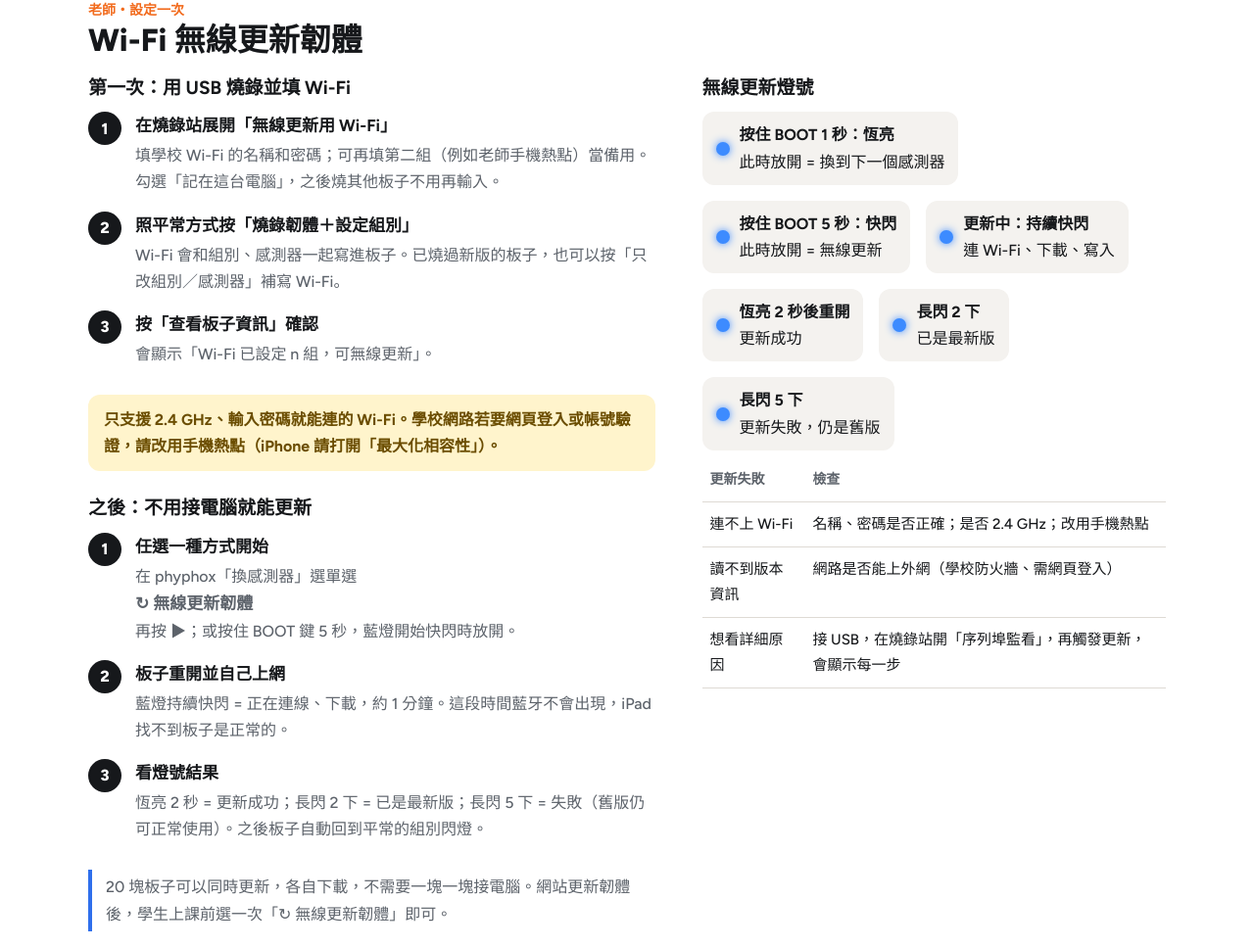
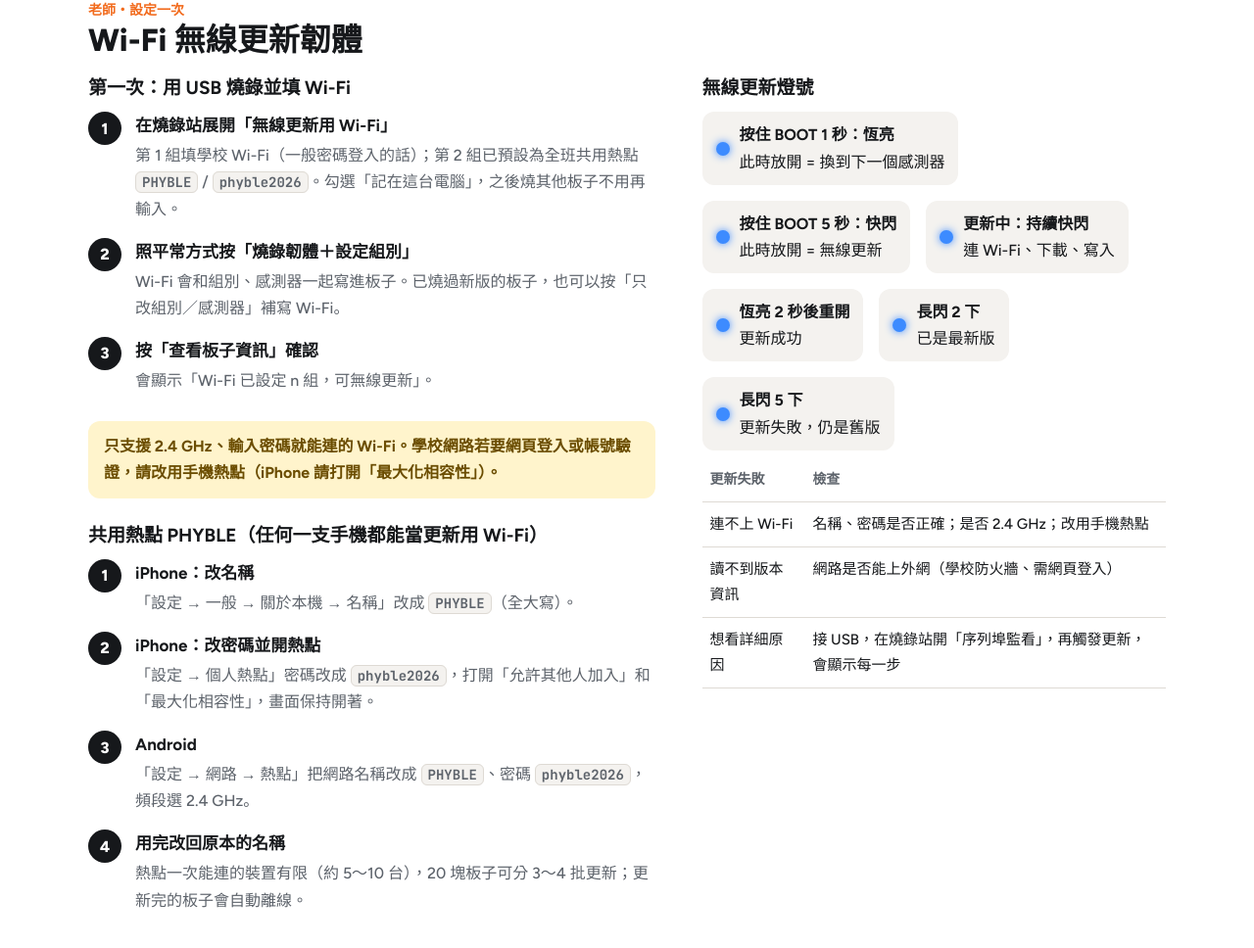
Before and after one commit to yuming14122000-dotcom/phyble, a plain HTML site: page help.html in a window 1280 px wide. Shown: the part 1544-2512 px from the top of the page at 98% size. Drawn offline with Linux system fonts and the light colour scheme.

Commit message:
燒錄站預設第二組 Wi-Fi 為共用熱點 PHYBLE；說明加入熱點設定步驟
Co-Authored-By: Claude Opus 5.5 <noreply@anthropic.com>
Claude-Session: https://claude.ai/code/session_0151CeeLWJtBXD1CkuSvs2Z5

```diff
--- a/help.html
+++ b/help.html
@@ -170,11 +170,18 @@ figcaption{font-size:14px;color:var(--mute);margin-top:6px;text-align:center}
     <div>
       <h3 style="margin-top:0">第一次：用 USB 燒錄並填 Wi-Fi</h3>
       <ol class="steps">
-        <li><b>在燒錄站展開「無線更新用 Wi-Fi」</b><p>填學校 Wi-Fi 的名稱和密碼；可再填第二組（例如老師手機熱點）當備用。勾選「記在這台電腦」，之後燒其他板子不用再輸入。</p></li>
+        <li><b>在燒錄站展開「無線更新用 Wi-Fi」</b><p>第 1 組填學校 Wi-Fi（一般密碼登入的話）；第 2 組已預設為全班共用熱點 <code>PHYBLE</code> / <code>phyble2026</code>。勾選「記在這台電腦」，之後燒其他板子不用再輸入。</p></li>
         <li><b>照平常方式按「燒錄韌體＋設定組別」</b><p>Wi-Fi 會和組別、感測器一起寫進板子。已燒過新版的板子，也可以按「只改組別／感測器」補寫 Wi-Fi。</p></li>
         <li><b>按「查看板子資訊」確認</b><p>會顯示「Wi-Fi 已設定 n 組，可無線更新」。</p></li>
       </ol>
       <p class="warn">只支援 2.4 GHz、輸入密碼就能連的 Wi-Fi。學校網路若要網頁登入或帳號驗證，請改用手機熱點（iPhone 請打開「最大化相容性」）。</p>
+      <h3>共用熱點 PHYBLE（任何一支手機都能當更新用 Wi-Fi）</h3>
+      <ol class="steps">
+        <li><b>iPhone：改名稱</b><p>「設定 → 一般 → 關於本機 → 名稱」改成 <code>PHYBLE</code>（全大寫）。</p></li>
+        <li><b>iPhone：改密碼並開熱點</b><p>「設定 → 個人熱點」密碼改成 <code>phyble2026</code>，打開「允許其他人加入」和「最大化相容性」，畫面保持開著。</p></li>
+        <li><b>Android</b><p>「設定 → 網路 → 熱點」把網路名稱改成 <code>PHYBLE</code>、密碼 <code>phyble2026</code>，頻段選 2.4 GHz。</p></li>
+        <li><b>用完改回原本的名稱</b><p>熱點一次能連的裝置有限（約 5～10 台），20 塊板子可分 3～4 批更新；更新完的板子會自動離線。</p></li>
+      </ol>
       <h3>之後：不用接電腦就能更新</h3>
       <ol class="steps">
         <li><b>任選一種方式開始</b><p>在 phyphox「換感測器」選單選 <b>↻ 無線更新韌體</b> 再按 ▶；或按住 BOOT 鍵 5 秒，藍燈開始快閃時放開。</p></li>
```
Also changed, not shown: index.html (+4 -1 lines).
